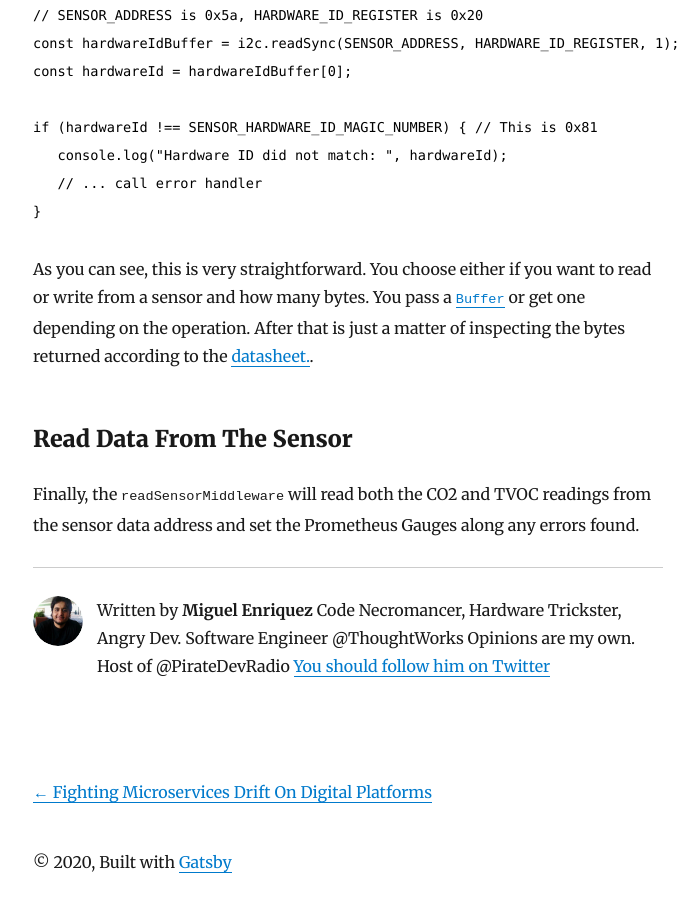
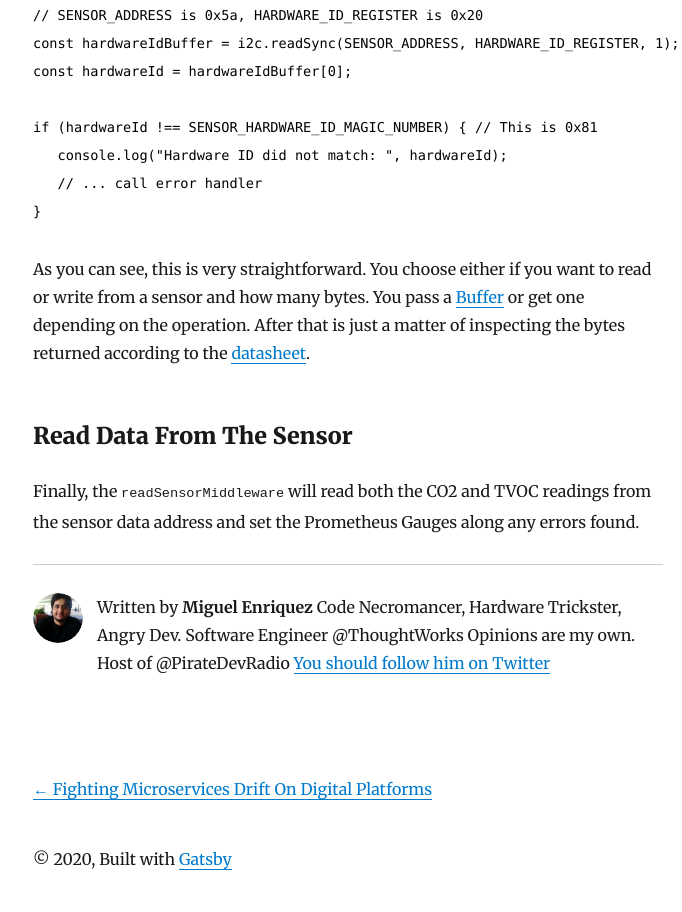
Before and after one commit to ElderMael/codexarcana-blog, a Gatsby site: page /create-a-co2-sensor-with-raspberry-pi/ in a window 1280 px wide. Shown: the part 6259-7171 px from the top of the page, without its empty margins (292-974 px from the left). Built offline with nearby package versions, Linux system fonts and the light colour scheme; Gatsby itself is replaced by a stand-in of ours; some packages are replaced by stand-ins of ours; code samples lack their colours.

Commit message:
Fix Some Punctuation Issues

````diff
--- a/content/blog/create-a-co2-sensor-with-raspberry-pi/index.md
+++ b/content/blog/create-a-co2-sensor-with-raspberry-pi/index.md
@@ -169,9 +169,9 @@ if (hardwareId !== SENSOR_HARDWARE_ID_MAGIC_NUMBER) { // This is 0x81
 ```
 
 As you can see, this is very straightforward. You choose either if you want to read
-or write from a sensor and how many bytes. You pass a [`Buffer`][12] or get one
+or write from a sensor and how many bytes. You pass a [Buffer][12] or get one
 depending on the operation. After that is just a matter of inspecting the bytes
-returned according to the [datasheet.][6].
+returned according to the [datasheet][6].
 
 ### Read Data From The Sensor
 
````
